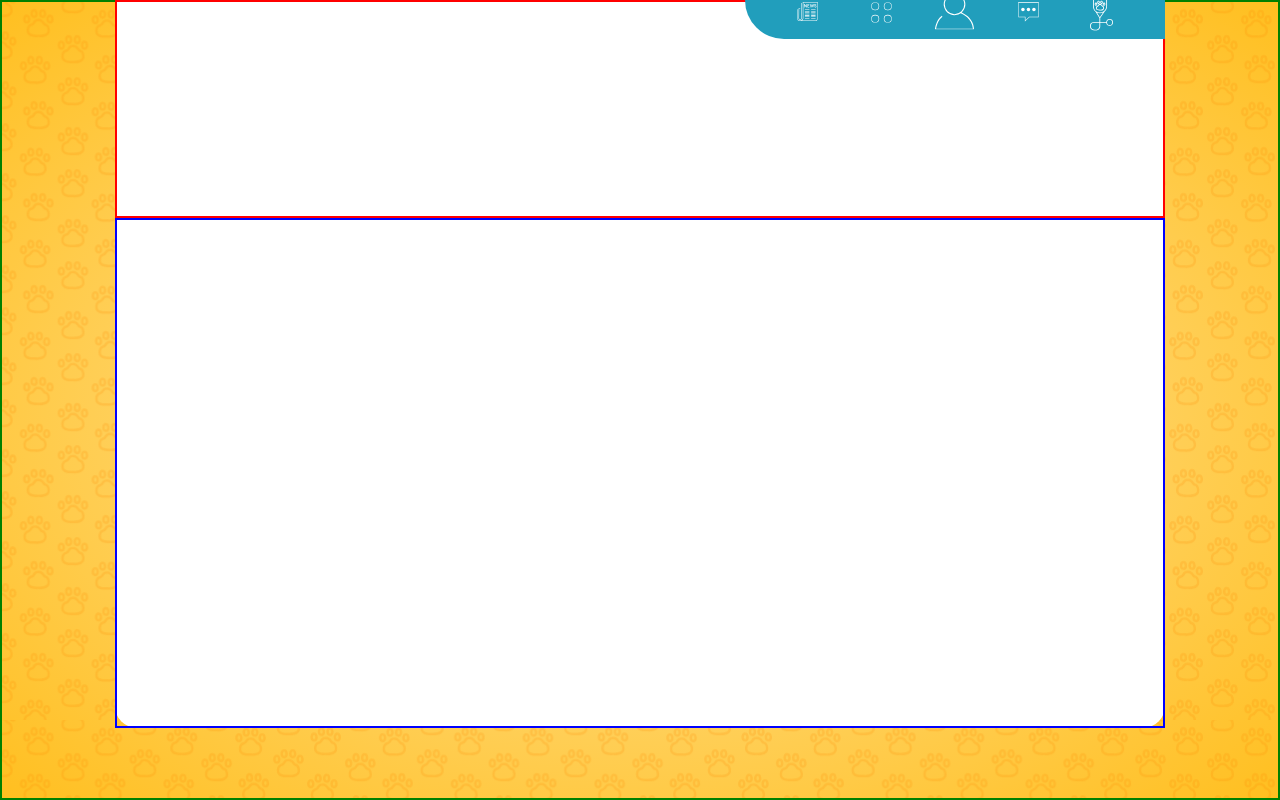
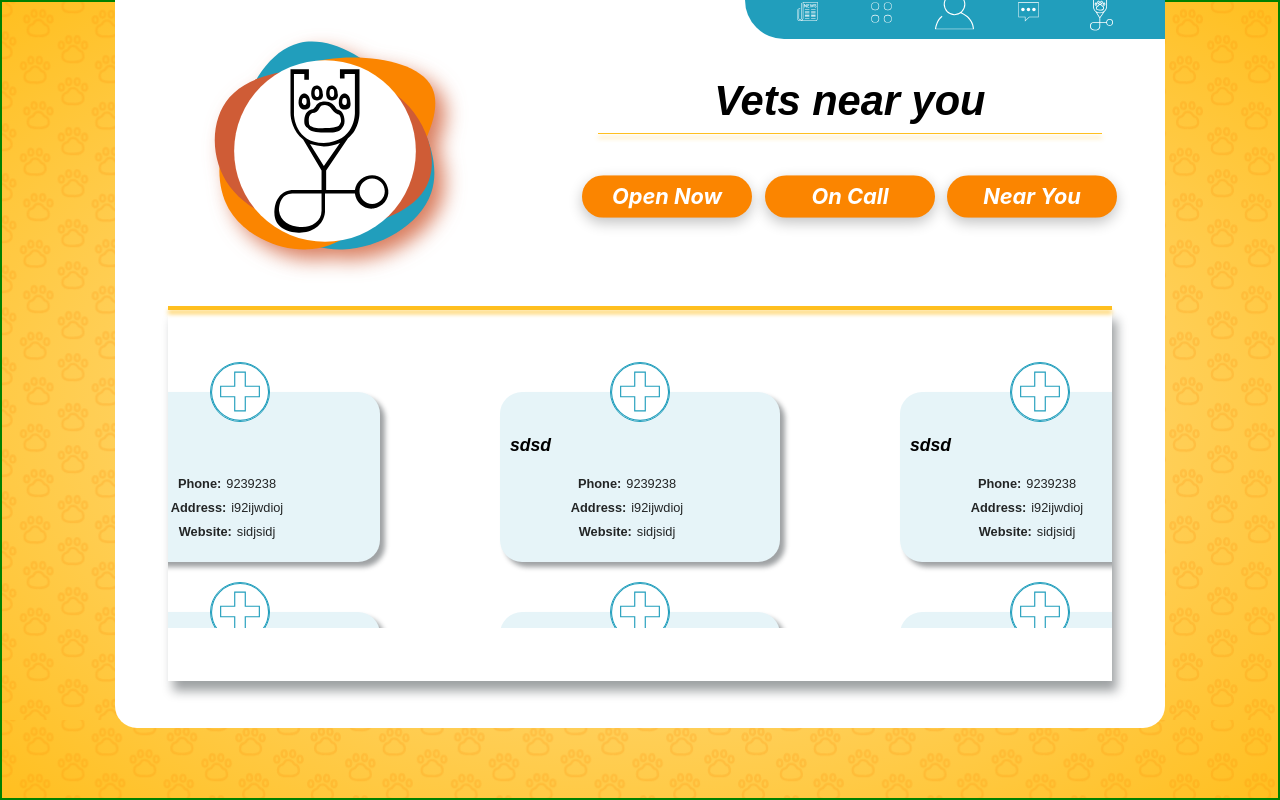
Before and after one commit to ozzyee/pawcket, a Next.js app: page /vets in a window 1280 px wide. Built offline with nearby package versions, Linux system fonts and the light colour scheme.

Commit message:
Vet page done!

```diff
--- a/src/components/passport-wrapper/passport-wrapper.definition.ts
+++ b/src/components/passport-wrapper/passport-wrapper.definition.ts
@@ -3,6 +3,6 @@ import { ReactChild } from "react"
 export type TPassportWrapper = {
     separator?:boolean,
     separatorText?: string,
-    children: ReactChild[],
+    children: ReactChild[] | ReactChild,
     className?: string
 }
--- a/src/components/separator/separator.definition.ts
+++ b/src/components/separator/separator.definition.ts
@@ -1,4 +1,4 @@
 export type TGlowingLine = {
-    separatorText: string|undefined,
+    separatorText?: string|undefined,
     className?: string
 }
--- a/src/pages/vets.tsx
+++ b/src/pages/vets.tsx
@@ -11,6 +11,9 @@ import { Frame } from "../components/frame/frame.component";
 import { Return } from "../components/return-button/returnbutton.component";
 import { VetNav } from "../styles/vets.style";
 import { Top } from "../layouts/main-layout/main-layout.style";
+import {Separator} from "../components/separator/separator.component"
+import {Text} from "../components/text/text.component"
+import { PassportWrapper } from "../components/passport-wrapper/passport-wrapper.component";
 
 const Vet: NextPage = () => {
    const initialState = [
@@ -76,9 +79,50 @@ const Vet: NextPage = () => {
          <S.Desktop>
             <MainLayout className="desktop" desktopCard={true}>
                <S.Top>
-                  <Navbar className="nav" />
+               <S.TopRight>
+               <Navbar className="nav" />
+               <Text textType="h1" className="title">Vets near you</Text>
+               <Separator className="vets"/>
+               <VetButtons className="vetbuttons">                 <li>
+                     <Buttons vetsNavBtn={true} dark={true}>
+                        Open Now
+                     </Buttons>
+                  </li>
+                  <li>
+                     <Buttons vetsNavBtn={true} dark={true}>
+                        On Call
+                     </Buttons>
+                  </li>
+                  <li>
+                     <Buttons vetsNavBtn={true} dark={true}>
+                        Near You
+                     </Buttons>
+                  </li>
+               </ VetButtons>
+               </S.TopRight>
+               <S.TopLeft>
+                  <Frame background="/frame.svg" img="/circle/vet-circle.svg" diameter={230}/>
+               </S.TopLeft>
                </S.Top>
-               <S.Bottom></S.Bottom>
+               <S.Bottom>
+                  <Separator className="vetsep"/>
+                  <PassportWrapper className="wrapper">
+                  <VetList className="vetcard">
+                  {vets.map((vet, index) => {
+                     return (
+                        <li key={index}>
+                           <VetsInfo
+                              vetName={vet.name}
+                              vetPhoneNumber={vet.phoneNumber}
+                              vetAddress={vet.vetAddress}
+                              vetWebsite={vet.vetWebsite}
+                           />
+                        </li>
+                     );
+                  })}
+               </VetList>
+                  </PassportWrapper>
+               </S.Bottom>
             </MainLayout>
          </S.Desktop>
          <S.Mobile>
@@ -94,7 +138,7 @@ const Vet: NextPage = () => {
                }
             >
                <VetButtons>
-                  <li>
+               <li>
                      <Buttons vetsNavBtn={true} dark={true}>
                         Open Now
                      </Buttons>
--- a/src/styles/vets.style.ts
+++ b/src/styles/vets.style.ts
@@ -124,8 +124,7 @@ export const Desktop = styled.div`
 `;
 
 export const Top = styled.div`
-   border: 2px solid red;
-   height: 30%;
+   height: 40%;
 
    .nav {
       position: absolute;
@@ -137,6 +136,60 @@ export const Top = styled.div`
 `;
 
 export const Bottom = styled.div`
-   border: 2px solid blue;
-   height: 70%;
+   height: 60%;
+   .wrapper{
+      height: 85%;
+      padding: 5% 0;
+   }
+   ol{
+      height: 100%;
+      max-height: 110%;
+      padding: 0 5%;
+
+}
+
+   .vetsep{
+      left: 5%;
+      position: relative;
+      z-index: 3;
+      width: 90%
+
+   }
+   .vetsep::before{
+      height: 3.5px;
+   }
 `;
+export const TopLeft = styled.div`
+   height: 100%;
+   width: 40%;
+   float : left;
+   display : flex;
+justify-content: center;
+align-items: center;
+`;
+export const TopRight = styled.div`
+display: flex;
+height: 100%;
+width: 60%;
+float : right;
+flex-direction : column;
+justify-content: center;
+align-items: center;
+.title{
+   color : black;
+   text-align: center;
+   margin-bottom: 0px
+}
+.vets{
+   margin: 0 50%;
+   width: 80%;
+}
+.vetbuttons{
+   width: 100%;
+   justify-content: space-evenly;
+}
+button{
+   margin-top: 50%;
+   transform: scale(1.7);
+}
+`;
```
